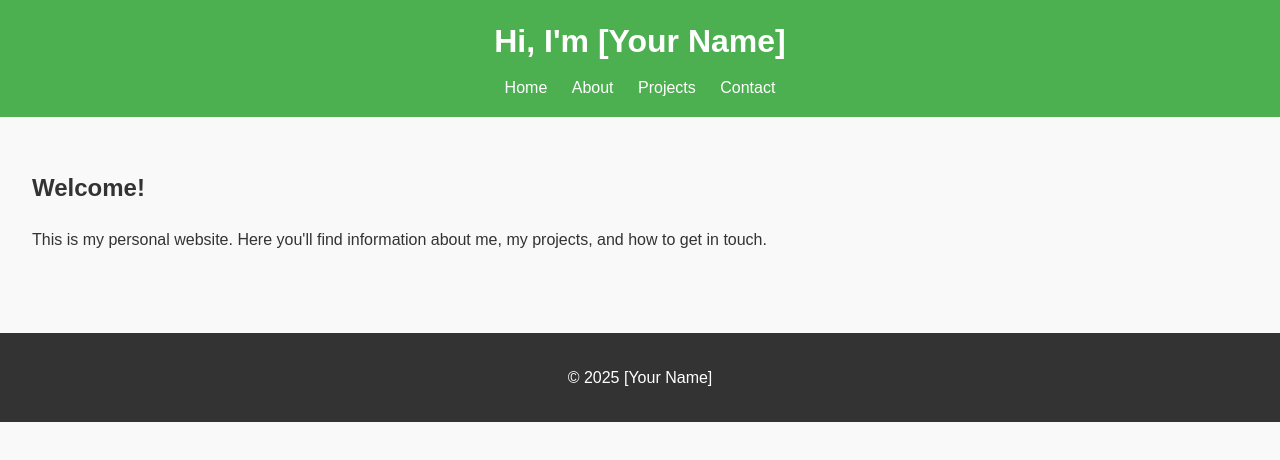
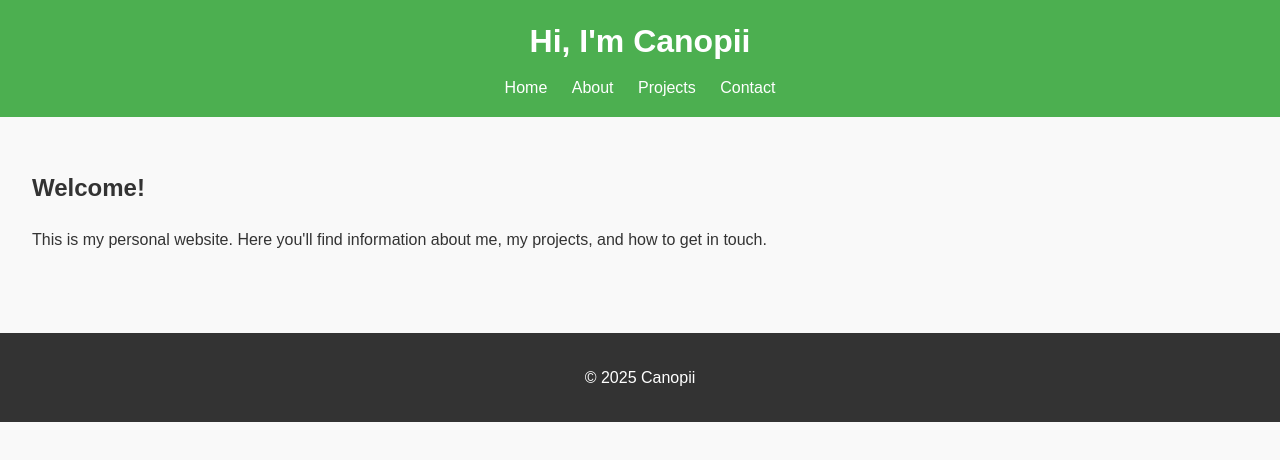
Before and after one commit to AnselAlMehdi/ansel_website, a plain HTML site: page index.html in a window 1280 px wide. Drawn offline with Linux system fonts and the light colour scheme.

Commit message:
Updated index.html

```diff
--- a/index.html
+++ b/index.html
@@ -8,7 +8,7 @@
 </head>
 <body>
   <header>
-    <h1>Hi, I'm [Your Name]</h1>
+    <h1>Hi, I'm Canopii</h1>
     <nav>
       <a href="index.html">Home</a>
       <a href="about.html">About</a>
@@ -25,7 +25,7 @@
   </main>
 
   <footer>
-    <p>© 2025 [Your Name]</p>
+    <p>© 2025 Canopii</p>
   </footer>
 
   <script src="js/script.js"></script>
```
